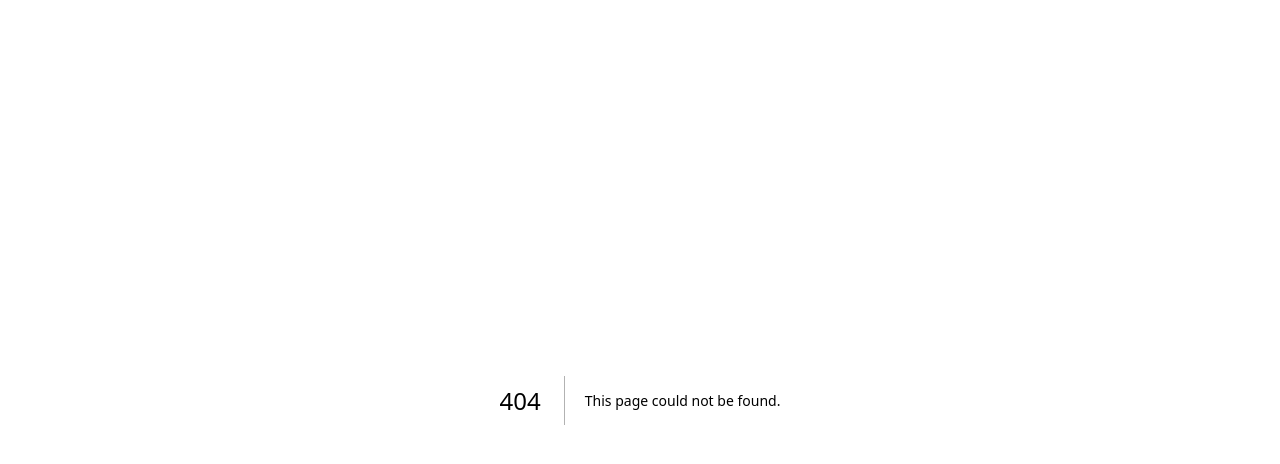
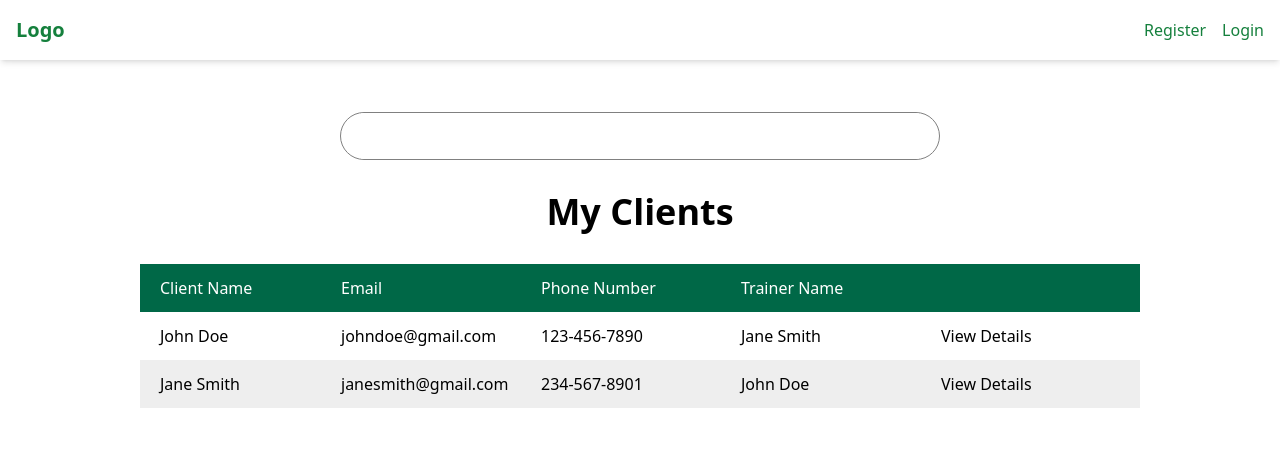
Before and after one commit to avishek15/movement-admin, a Next.js app: page /all-clients in a window 1280 px wide. Before the commit this address had no page. Shown: the top 464 px of the page. Built offline with nearby package versions, Linux system fonts and the light colour scheme; no server answers.

Commit message:
auth, my-clients, all clients

```diff
--- /dev/null
+++ b/app/all-clients/page.tsx
@@ -0,0 +1,124 @@
+"use client";
+import Navbar from "@/components/Navbar";
+import Link from "next/link";
+import { useMemo, useState } from "react";
+import { ToastContainer } from "react-toastify";
+
+export default function AllClients() {
+  const [search, setSearch] = useState("");
+  const clients = [
+    {
+      uid: "1",
+      name: "John Doe",
+      email: "johndoe@gmail.com",
+      phone: "123-456-7890",
+      trainer_id: 123,
+      trainer_name: "Jane Smith",
+    },
+    {
+      uid: "2",
+      name: "Jane Smith",
+      email: "janesmith@gmail.com",
+      phone: "234-567-8901",
+      trainer_id: 234,
+      trainer_name: "John Doe",
+    },
+  ];
+
+  const filteredClients = useMemo(() => {
+    return clients.filter((client) => {
+      return (
+        client.name.toLowerCase().includes(search.toLowerCase()) ||
+        client.email.toLowerCase().includes(search.toLowerCase()) ||
+        client.phone.toLowerCase().includes(search.toLowerCase())
+      );
+    });
+  }, [search]);
+
+  return (
+    // Main container with flexbox layout, minimum height of the screen, centered content, and padding
+    <main className="flex-col min-h-screen items-center justify-between p-24 bg-white text-black">
+      <ToastContainer />
+      <Navbar />
+
+      <div className="text-center mt-4 flex flex-col items-center gap-8">
+        {/* Heading with large font size, bold style, and black color */}
+        {/* <h1 className="text-4xl font-bold text-white">Hello World</h1> */}
+        <div
+          style={{
+            border: "1px solid gray",
+            borderRadius: 200,
+            overflow: "hidden",
+            height: 48,
+            width: 600,
+            padding: "0px 20px",
+          }}
+        >
+          <input
+            className="w-full h-full"
+            value={search}
+            onChange={(e) => {
+              console.log(e.target.value);
+              setSearch(e.target.value);
+            }}
+          />
+        </div>
+        <h1 className="text-4xl font-bold text-black">My Clients</h1>
+        <table style={{ textAlign: "left" }}>
+          <tr
+            style={{
+              gap: 12,
+              backgroundColor: "#006847",
+              color: "white",
+            }}
+          >
+            <th
+              style={{
+                fontWeight: "normal",
+                minWidth: "200px",
+                paddingLeft: "20px",
+                height: 48,
+              }}
+            >
+              Client Name
+            </th>
+            <th style={{ fontWeight: "normal", minWidth: "200px" }}>Email</th>
+            <th style={{ fontWeight: "normal", minWidth: "200px" }}>
+              Phone Number
+            </th>
+            <th style={{ fontWeight: "normal", minWidth: "200px" }}>
+              Trainer Name
+            </th>
+            <th style={{ fontWeight: "normal", minWidth: "200px" }}></th>
+          </tr>
+          {filteredClients.map((client: any, index: number) => (
+            <tr
+              key={client.uid}
+              style={{
+                backgroundColor: index % 2 ? "#eee" : "#fff",
+                height: 48,
+              }}
+            >
+              <td
+                style={{
+                  paddingLeft: "20px",
+                }}
+              >
+                {client.name}
+              </td>
+              <td>{client.email}</td>
+              <td>{client.phone}</td>
+              <td>{client.trainer_name}</td>
+              <td>
+                <Link href={`client/${client.uid}`}>
+                  <p>View Details</p>
+                </Link>
+              </td>
+            </tr>
+          ))}
+        </table>
+        {/* Subheading with medium font size, regular style, and gray color */}
+      </div>
+    </main>
+  );
+}
--- /dev/null
+++ b/app/my-clients/page.tsx
@@ -0,0 +1,120 @@
+"use client";
+import Navbar from "@/components/Navbar";
+import Link from "next/link";
+import { useMemo, useState } from "react";
+import { ToastContainer } from "react-toastify";
+
+export default function MyClients() {
+  const [search, setSearch] = useState("");
+  const clients = [
+    {
+      uid: "1",
+      name: "John Doe",
+      email: "johndoe@gmail.com",
+      phone: "123-456-7890",
+      trainer_id: 123,
+      trainer_name: "Jane Smith",
+    },
+    {
+      uid: "2",
+      name: "Jane Smith",
+      email: "janesmith@gmail.com",
+      phone: "234-567-8901",
+      trainer_id: 234,
+      trainer_name: "John Doe",
+    },
+  ];
+
+  const filteredClients = useMemo(() => {
+    return clients.filter((client) => {
+      return (
+        client.name.toLowerCase().includes(search.toLowerCase()) ||
+        client.email.toLowerCase().includes(search.toLowerCase()) ||
+        client.phone.toLowerCase().includes(search.toLowerCase())
+      );
+    });
+  }, [search]);
+
+  return (
+    // Main container with flexbox layout, minimum height of the screen, centered content, and padding
+    <main className="flex-col min-h-screen items-center justify-between p-24 bg-white text-black">
+      <ToastContainer />
+      <Navbar />
+
+      <div className="text-center mt-4 flex flex-col items-center gap-8">
+        {/* Heading with large font size, bold style, and black color */}
+        {/* <h1 className="text-4xl font-bold text-white">Hello World</h1> */}
+        <div
+          style={{
+            border: "1px solid gray",
+            borderRadius: 200,
+            overflow: "hidden",
+            height: 48,
+            width: 600,
+            padding: "0px 20px",
+          }}
+        >
+          <input
+            className="w-full h-full"
+            value={search}
+            onChange={(e) => {
+              console.log(e.target.value);
+              setSearch(e.target.value);
+            }}
+          />
+        </div>
+        <h1 className="text-4xl font-bold text-black">My Clients</h1>
+        <table style={{ textAlign: "left" }}>
+          <tr
+            style={{
+              gap: 12,
+              backgroundColor: "#006847",
+              color: "white",
+            }}
+          >
+            <th
+              style={{
+                fontWeight: "normal",
+                minWidth: "200px",
+                paddingLeft: "20px",
+                height: 48,
+              }}
+            >
+              Client Name
+            </th>
+            <th style={{ fontWeight: "normal", minWidth: "200px" }}>Email</th>
+            <th style={{ fontWeight: "normal", minWidth: "200px" }}>
+              Phone Number
+            </th>
+            <th style={{ fontWeight: "normal", minWidth: "200px" }}></th>
+          </tr>
+          {filteredClients.map((client: any, index: number) => (
+            <tr
+              key={client.uid}
+              style={{
+                backgroundColor: index % 2 ? "#eee" : "#fff",
+                height: 48,
+              }}
+            >
+              <td
+                style={{
+                  paddingLeft: "20px",
+                }}
+              >
+                {client.name}
+              </td>
+              <td>{client.email}</td>
+              <td>{client.phone}</td>
+              <td>
+                <Link href={`client/${client.uid}`}>
+                  <p>View Details</p>
+                </Link>
+              </td>
+            </tr>
+          ))}
+        </table>
+        {/* Subheading with medium font size, regular style, and gray color */}
+      </div>
+    </main>
+  );
+}
--- a/app/page.tsx
+++ b/app/page.tsx
@@ -1,6 +1,7 @@
 // Import the Image component from Next.js
 import Navbar from "@/components/Navbar";
 import Image from "next/image";
+import Link from "next/link";
 import { ToastContainer } from "react-toastify";
 
 // Define the Home component
@@ -13,7 +14,22 @@ export default function Home() {
 
       <div className="text-center mt-4">
         {/* Heading with large font size, bold style, and black color */}
-        <h1 className="text-4xl font-bold text-white">Hello World</h1>
+        {/* <h1 className="text-4xl font-bold text-white">Hello World</h1> */}
+        <h1 className="text-4xl font-bold text-black">My Clients</h1>
+        <Link href="/my-clients">
+          <p>My Clients</p>
+        </Link>
+        <Link href="/all-clients">
+          <p>All Clients</p>
+        </Link>
+        <Link href="/settings">
+          <p>Settings</p>
+        </Link>
+        <Link href="/logout">
+          <p>Logout</p>
+        </Link>
+
+        {/* Subheading with medium font size, regular style, and gray color */}
       </div>
     </main>
   );
--- a/components/Navbar.tsx
+++ b/components/Navbar.tsx
@@ -25,7 +25,7 @@ const Navbar = () => {
     }
 
     const loggedUser = await authService.getAccount();
-    console.log(loggedUser);
+    // const loggedUser = null;
     setUser(loggedUser || null);
     if (loggedUser) {
       localStorage.setItem("user", JSON.stringify(loggedUser));
--- a/services/auth.service.tsx
+++ b/services/auth.service.tsx
@@ -9,6 +9,7 @@ class AuthService {
     if (!AuthService.instance) {
       AuthService.instance = new AuthService();
     }
+    console.log(AuthService.instance);
     return AuthService.instance;
   }
 
```
Also changed, not shown: 1 other file (tests, documents, lock files or other folders).
